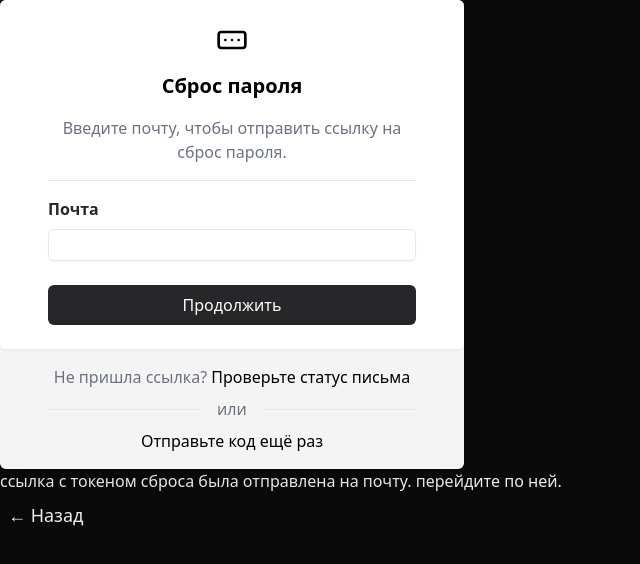
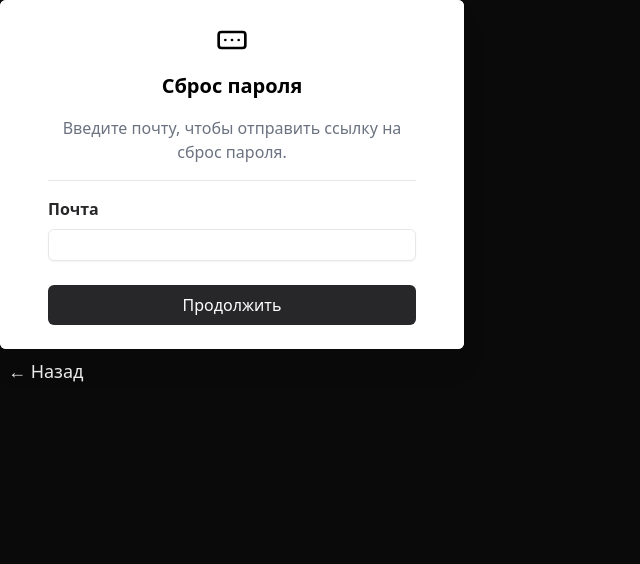
Before and after one commit to notwindstone/zen-auth, a Next.js app: page /reset/send in a window 1280 px wide. Shown: the top 564 px of the page, without its empty margins (0-640 px from the left). Built offline with nearby package versions, Linux system fonts and the light colour scheme.

Commit message:
feat: implement every session-based auth system feature (i guess)

```diff
--- /dev/null
+++ b/src/app/reset/emailed/page.tsx
@@ -0,0 +1,27 @@
+import ResetCodeSent from "@/components/ResetCodeSent/ResetCodeSent";
+
+export default async function Page({
+    searchParams,
+}: {
+    searchParams?: Promise<{ [key: string]: string | null }>;
+}) {
+    const searchParamsStore = await searchParams;
+    const emailLetterId = searchParamsStore?.emailLetterId ?? null;
+
+    if (!emailLetterId) {
+        return (
+            <>
+                something went wrong...
+            </>
+        );
+    }
+
+    return (
+        <>
+            <div>
+                ссылка с токеном сброса была отправлена на почту. перейдите по ней.
+            </div>
+            <ResetCodeSent />
+        </>
+    );
+}
--- a/src/app/reset/send/page.tsx
+++ b/src/app/reset/send/page.tsx
@@ -1,13 +1,9 @@
 import SendResetCode from "@/components/SendResetCode/SendResetCode";
 
 export default function Page() {
-
     return (
         <>
             <SendResetCode/>
-            <div>
-                ссылка с токеном сброса была отправлена на почту. перейдите по ней.
-            </div>
         </>
     );
 }
--- /dev/null
+++ b/src/components/ResetCodeSent/ResetCodeSent.tsx
@@ -0,0 +1,47 @@
+"use client";
+
+import { getLastEmailInfo } from "@/lib/actions/email";
+import Link from "next/link";
+
+export default function ResetCodeSent({
+    emailLetterId,
+}: {
+    emailLetterId: string;
+}) {
+    async function checkEmailStatus() {
+        alert(await getLastEmailInfo({ id: emailLetterId }));
+    }
+
+    return (
+        <>
+            <div className="py-4 flex flex-col gap-2">
+                <p className="text-center text-gray-500 font-medium">
+                    Не пришла ссылка?{' '}
+                    <button
+                        className="text-black font-medium transition hover:text-zinc-700"
+                        onClick={checkEmailStatus}
+                    >
+                        Проверьте статус письма
+                    </button>
+                </p>
+                <div
+                    className="w-full px-12 flex flex-nowrap items-center gap-4"
+                >
+                    <div className="w-full h-[1px] bg-gray-200"/>
+                    <p className="text-gray-500">
+                        или
+                    </p>
+                    <div className="w-full h-[1px] bg-gray-200"/>
+                </div>
+                <p className="text-center text-gray-500 font-medium">
+                    <Link
+                        className="text-black font-medium transition hover:text-zinc-700"
+                        href={"/reset/send"}
+                    >
+                        Отправьте код ещё раз
+                    </Link>
+                </p>
+            </div>
+        </>
+    );
+}
--- a/src/components/ResetPassword/ResetPassword.tsx
+++ b/src/components/ResetPassword/ResetPassword.tsx
@@ -3,7 +3,6 @@
 import { KeyRound } from "lucide-react";
 import { FormEvent } from "react";
 import PasswordInput from "@/components/PasswordInput/PasswordInput";
-import { getLastEmailInfo } from "@/lib/actions/email";
 
 export default function ResetPassword({
     token,
@@ -38,14 +37,6 @@ export default function ResetPassword({
         }
 
         alert("Truth.");
-    }
-
-    async function checkEmailStatus() {
-        alert(JSON.stringify(await getLastEmailInfo({ id: emailLetterId as string })));
-    }
-
-    async function handleResend() {
-
     }
 
     return (
--- a/src/components/SendResetCode/SendResetCode.tsx
+++ b/src/components/SendResetCode/SendResetCode.tsx
@@ -2,8 +2,11 @@
 
 import { FormEvent } from "react";
 import { RectangleEllipsis } from "lucide-react";
+import { useRouter } from "nextjs-toploader/app";
 
 export default function SendResetCode() {
+    const router = useRouter();
+
     async function handleResetCode(event: FormEvent<HTMLFormElement>) {
         event.preventDefault();
 
@@ -27,15 +30,9 @@ export default function SendResetCode() {
             return;
         }
 
-        alert('society');
-    }
+        const responseData = await response.json();
 
-    async function checkEmailStatus() {
-
-    }
-
-    async function handleResend() {
-
+        router.push(`/reset/emailed?emailLetterId=${responseData?.id}`);
     }
 
     return (
@@ -81,34 +78,6 @@ export default function SendResetCode() {
                         </form>
                     </div>
                 </div>
-                <div className="py-4 flex flex-col gap-2">
-                    <p className="text-center text-gray-500 font-medium">
-                        Не пришла ссылка?{' '}
-                        <button
-                            className="text-black font-medium transition hover:text-zinc-700"
-                            onClick={checkEmailStatus}
-                        >
-                            Проверьте статус письма
-                        </button>
-                    </p>
-                    <div
-                        className="w-full px-12 flex flex-nowrap items-center gap-4"
-                    >
-                        <div className="w-full h-[1px] bg-gray-200"/>
-                        <p className="text-gray-500">
-                            или
-                        </p>
-                        <div className="w-full h-[1px] bg-gray-200"/>
-                    </div>
-                    <p className="text-center text-gray-500 font-medium">
-                        <button
-                            className="text-black font-medium transition hover:text-zinc-700"
-                            onClick={handleResend}
-                        >
-                            Отправьте код ещё раз
-                        </button>
-                    </p>
-                </div>
             </div>
         </>
     );
--- a/src/lib/actions/email.ts
+++ b/src/lib/actions/email.ts
@@ -35,7 +35,7 @@ export async function sendResetCodeEmail({
         from: 'Zen-Auth <onboarding@windstone.space>',
         to: email,
         subject: 'Сброс пароля',
-        html: `<p>Используйте эту ссылку, чтобы сбросить пароль для вашей учетной записи. Ваша ссылка: https://localhost:3000/reset?token=${resetToken}&email=${email}.</p>`,
+        html: `<p>Используйте эту ссылку, чтобы сбросить пароль для вашей учетной записи. Ваша ссылка: https://zen-auth.vercel.app/reset?token=${resetToken}&email=${email}.</p>`,
     });
 }
 
```
